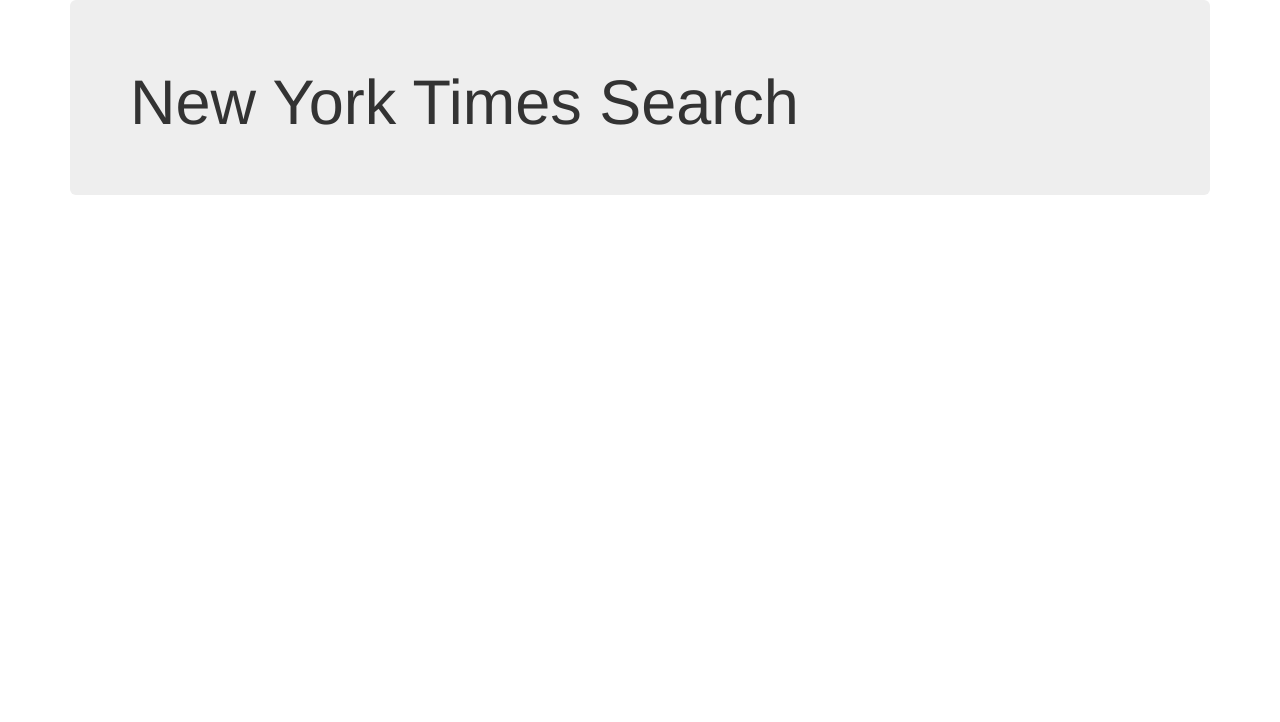
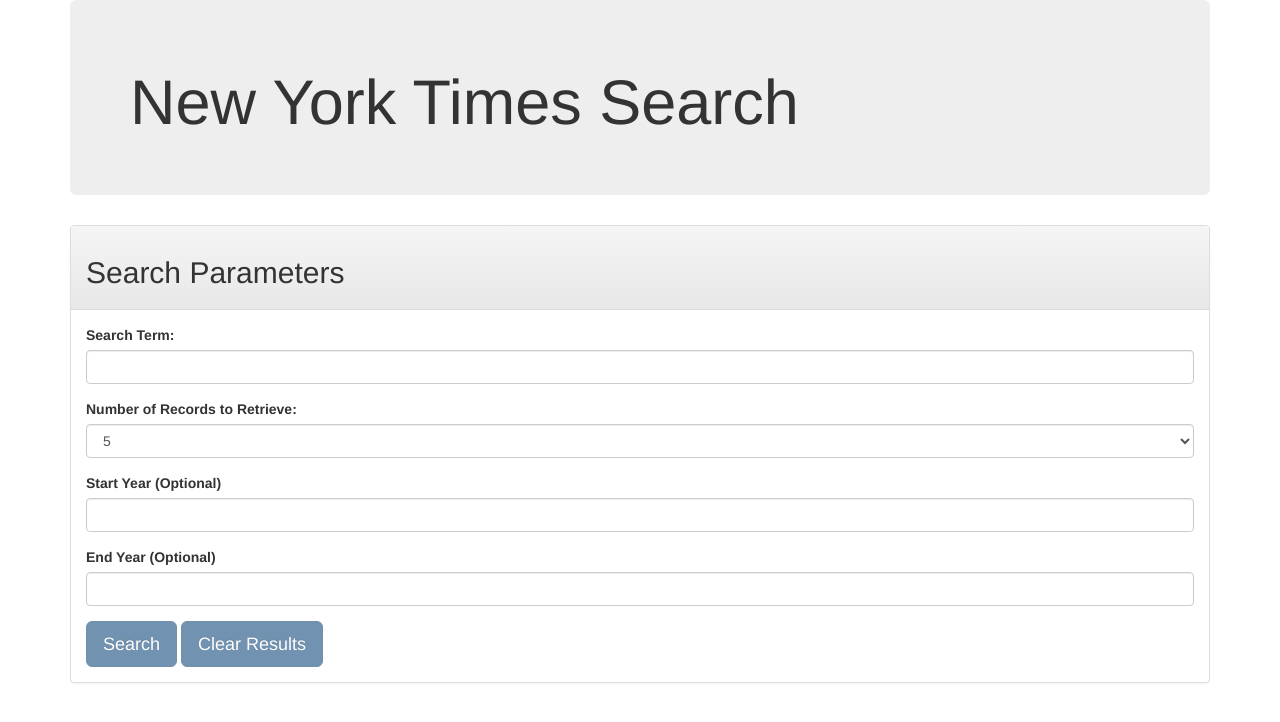
Before and after one commit to Holgermueller/nytimesAPI, a plain HTML site: page index.html in a window 1280 px wide. Drawn offline with nearby package versions, Linux system fonts and the light colour scheme.

Commit message:
continued bootstrap frame for index.html

```diff
--- a/index.html
+++ b/index.html
@@ -24,5 +24,41 @@
             <h1>New York Times Search</h1>
         </div>
     </div>
+    <div class="container">
+        <div class="row">
+            <div class="col-md-12">
+                <div class="panel panel-default">
+                    <div class="panel-heading">
+                        <h2>Search Parameters</h2>
+                    </div>
+                    <div class="panel-body">
+                        <div class="form-group">
+                            <label for="search">Search Term:</label>
+                            <input type="text" class="form-control" name="search" id="search-input">
+                        </div>
+                        <div class="form-group">
+                            <label for="numberOfRecords">Number of Records to Retrieve:</label>
+                            <select class="form-control" name="numberOfRecords" id="num-records">
+                                <option value="5">5</option>
+                                <option value="10">10</option>
+                                <option value="15">15</option>
+                            </select>
+                        </div>
+                        <div class="form-group">
+                            <label for="startYear">Start Year (Optional)</label>
+                            <input type="text" class="form-control" name="startYear" id="start-year">
+                        </div>
+                        <div class="form-group">
+                            <label for="endYear">End Year (Optional)</label>
+                            <input type="text" class="form-control" name="endYear" id="end-year">
+                        </div>
+                        <button disabled="disabled" class="btn btn-primary btn-lg" id="search-button">Search</button>
+                        <button disabled="disabled" class="btn btn-primary btn-lg" id="clear-button">Clear Results</button>
+                    </div>
+                </div>
+            </div>
+        </div>
+
+    </div>
 </body>
 </html>
```
